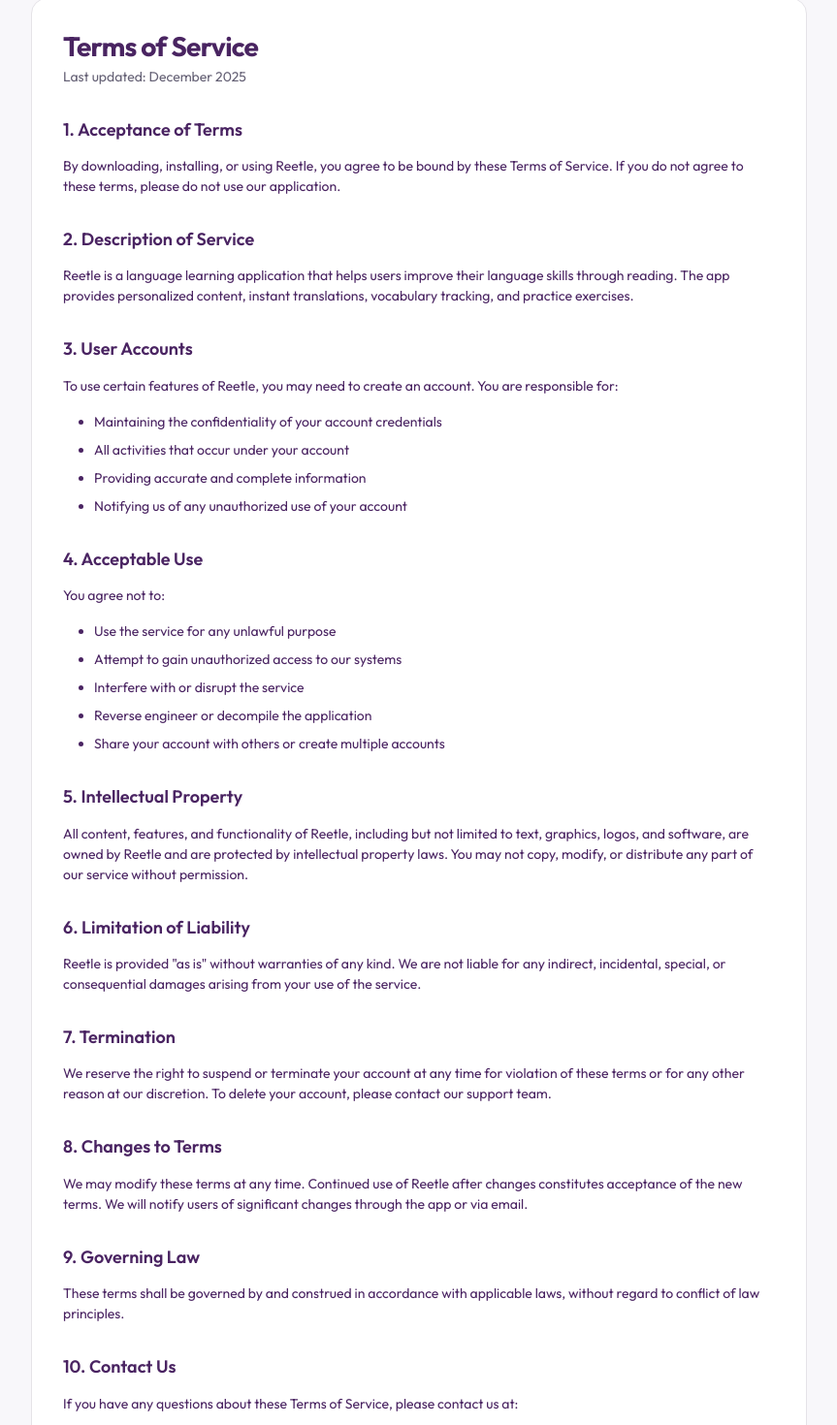
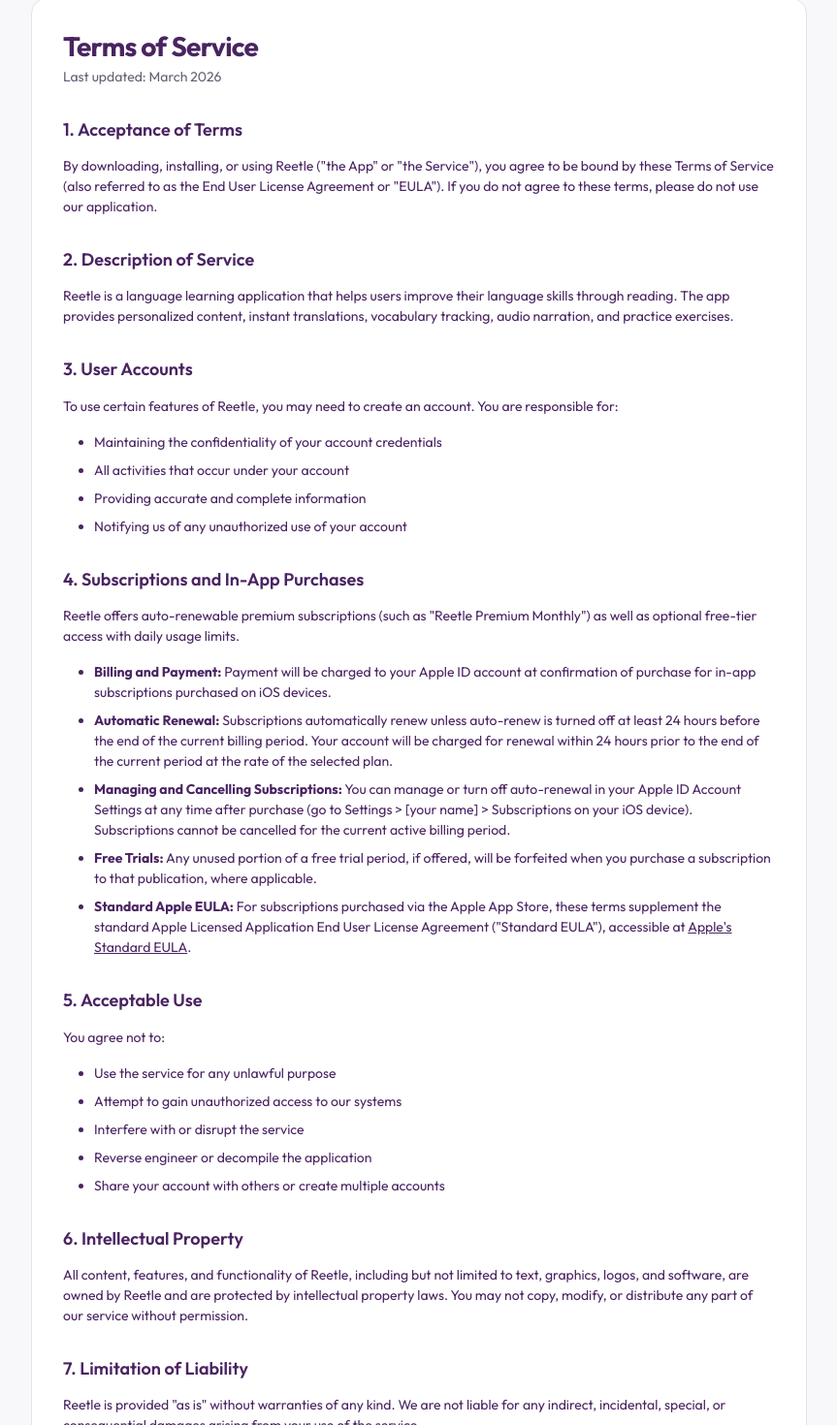
Before and after one commit to kauto23/reetle-website, a Next.js app: page /terms in a window 1280 px wide. Shown: the part 114-1584 px from the top of the page at 97% size, without its empty margins (208-1071 px from the left). Built offline with nearby package versions, Linux system fonts and the light colour scheme; no server answers.

Commit message:
Add auto-renewable subscription and EULA terms for Apple App Store guidelines
Co-authored-by: data-gcb <data-gcb@users.noreply.github.com>

```diff
--- a/src/app/terms/page.tsx
+++ b/src/app/terms/page.tsx
@@ -1,4 +1,5 @@
 import type { Metadata } from 'next';
+import Link from 'next/link';
 import { Card, CardContent } from '@/components/ui/card';
 
 export const metadata: Metadata = {
@@ -13,18 +14,18 @@ export default function TermsPage() {
         <Card className="max-w-[800px] mx-auto">
           <CardContent className="p-6 sm:p-8">
           <h1 className="text-display-md tracking-tight text-ui-foreground mb-1">Terms of Service</h1>
-          <p className="text-body-md text-ui-muted-foreground mb-8">Last updated: December 2025</p>
+          <p className="text-body-md text-ui-muted-foreground mb-8">Last updated: March 2026</p>
 
           <h2 className="text-title-lg text-primary mt-xl mb-md">1. Acceptance of Terms</h2>
           <p className="text-body-md text-primary">
-            By downloading, installing, or using Reetle, you agree to be bound by these Terms of Service.
+            By downloading, installing, or using Reetle (&quot;the App&quot; or &quot;the Service&quot;), you agree to be bound by these Terms of Service (also referred to as the End User License Agreement or &quot;EULA&quot;).
             If you do not agree to these terms, please do not use our application.
           </p>
 
           <h2 className="text-title-lg text-primary mt-xl mb-md">2. Description of Service</h2>
           <p className="text-body-md text-primary">
             Reetle is a language learning application that helps users improve their language skills through reading.
-            The app provides personalized content, instant translations, vocabulary tracking, and practice exercises.
+            The app provides personalized content, instant translations, vocabulary tracking, audio narration, and practice exercises.
           </p>
 
           <h2 className="text-title-lg text-primary mt-xl mb-md">3. User Accounts</h2>
@@ -38,7 +39,37 @@ export default function TermsPage() {
             <li className="text-body-md text-primary">Notifying us of any unauthorized use of your account</li>
           </ul>
 
-          <h2 className="text-title-lg text-primary mt-xl mb-md">4. Acceptable Use</h2>
+          <h2 className="text-title-lg text-primary mt-xl mb-md">4. Subscriptions and In-App Purchases</h2>
+          <p className="text-body-md text-primary mb-md">
+            Reetle offers auto-renewable premium subscriptions (such as &quot;Reetle Premium Monthly&quot;) as well as optional free-tier access with daily usage limits.
+          </p>
+          <ul className="list-disc pl-xl my-md space-y-sm">
+            <li className="text-body-md text-primary">
+              <strong>Billing and Payment:</strong> Payment will be charged to your Apple ID account at confirmation of purchase for in-app subscriptions purchased on iOS devices.
+            </li>
+            <li className="text-body-md text-primary">
+              <strong>Automatic Renewal:</strong> Subscriptions automatically renew unless auto-renew is turned off at least 24 hours before the end of the current billing period. Your account will be charged for renewal within 24 hours prior to the end of the current period at the rate of the selected plan.
+            </li>
+            <li className="text-body-md text-primary">
+              <strong>Managing and Cancelling Subscriptions:</strong> You can manage or turn off auto-renewal in your Apple ID Account Settings at any time after purchase (go to Settings &gt; [your name] &gt; Subscriptions on your iOS device). Subscriptions cannot be cancelled for the current active billing period.
+            </li>
+            <li className="text-body-md text-primary">
+              <strong>Free Trials:</strong> Any unused portion of a free trial period, if offered, will be forfeited when you purchase a subscription to that publication, where applicable.
+            </li>
+            <li className="text-body-md text-primary">
+              <strong>Standard Apple EULA:</strong> For subscriptions purchased via the Apple App Store, these terms supplement the standard Apple Licensed Application End User License Agreement (&quot;Standard EULA&quot;), accessible at{' '}
+              <a
+                href="https://www.apple.com/legal/internet-services/itunes/dev/stdeula/"
+                target="_blank"
+                rel="noopener noreferrer"
+                className="underline hover:text-ui-primary"
+              >
+                Apple&apos;s Standard EULA
+              </a>.
+            </li>
+          </ul>
+
+          <h2 className="text-title-lg text-primary mt-xl mb-md">5. Acceptable Use</h2>
           <p className="text-body-md text-primary mb-md">You agree not to:</p>
           <ul className="list-disc pl-xl my-md space-y-sm">
             <li className="text-body-md text-primary">Use the service for any unlawful purpose</li>
@@ -48,39 +79,47 @@ export default function TermsPage() {
             <li className="text-body-md text-primary">Share your account with others or create multiple accounts</li>
           </ul>
 
-          <h2 className="text-title-lg text-primary mt-xl mb-md">5. Intellectual Property</h2>
+          <h2 className="text-title-lg text-primary mt-xl mb-md">6. Intellectual Property</h2>
           <p className="text-body-md text-primary">
             All content, features, and functionality of Reetle, including but not limited to text, graphics, logos, and software,
             are owned by Reetle and are protected by intellectual property laws. You may not copy, modify, or distribute any part
             of our service without permission.
           </p>
 
-          <h2 className="text-title-lg text-primary mt-xl mb-md">6. Limitation of Liability</h2>
+          <h2 className="text-title-lg text-primary mt-xl mb-md">7. Limitation of Liability</h2>
           <p className="text-body-md text-primary">
             Reetle is provided &quot;as is&quot; without warranties of any kind. We are not liable for any indirect, incidental,
             special, or consequential damages arising from your use of the service.
           </p>
 
-          <h2 className="text-title-lg text-primary mt-xl mb-md">7. Termination</h2>
+          <h2 className="text-title-lg text-primary mt-xl mb-md">8. Termination</h2>
           <p className="text-body-md text-primary">
             We reserve the right to suspend or terminate your account at any time for violation of these terms or for any other
-            reason at our discretion. To delete your account, please contact our support team.
+            reason at our discretion. To delete your account, you may use the account deletion option in your profile settings or contact our support team.
           </p>
 
-          <h2 className="text-title-lg text-primary mt-xl mb-md">8. Changes to Terms</h2>
+          <h2 className="text-title-lg text-primary mt-xl mb-md">9. Changes to Terms</h2>
           <p className="text-body-md text-primary">
             We may modify these terms at any time. Continued use of Reetle after changes constitutes acceptance of the new terms.
             We will notify users of significant changes through the app or via email.
           </p>
 
-          <h2 className="text-title-lg text-primary mt-xl mb-md">9. Governing Law</h2>
+          <h2 className="text-title-lg text-primary mt-xl mb-md">10. Governing Law</h2>
           <p className="text-body-md text-primary">
             These terms shall be governed by and construed in accordance with applicable laws, without regard to conflict of law principles.
           </p>
 
-          <h2 className="text-title-lg text-primary mt-xl mb-md">10. Contact Us</h2>
+          <h2 className="text-title-lg text-primary mt-xl mb-md">11. Privacy Policy</h2>
           <p className="text-body-md text-primary">
-            If you have any questions about these Terms of Service, please contact us at:
+            Your use of Reetle is also subject to our Privacy Policy, which describes how we collect, use, and protect your personal information. You can review our Privacy Policy at{' '}
+            <Link href="/privacy" className="underline hover:text-ui-primary">
+              reetle.app/privacy
+            </Link>.
+          </p>
+
+          <h2 className="text-title-lg text-primary mt-xl mb-md">12. Contact Us</h2>
+          <p className="text-body-md text-primary">
+            If you have any questions about these Terms of Service or need assistance with your subscription, please contact us at:
           </p>
           <p className="text-body-md text-primary mt-sm">
             <strong>Email:</strong> support@reetle.com
```
